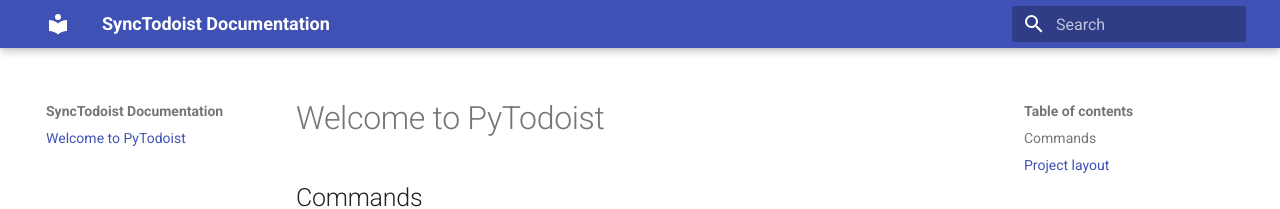
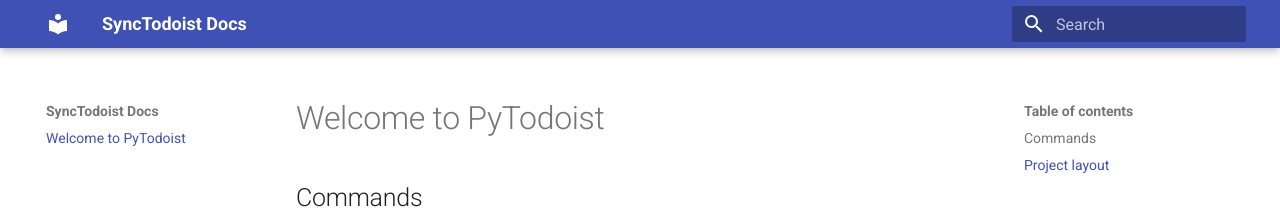
Before and after one commit to gaborschulz/synctodoist, an MkDocs documentation site: the page built from docs/index.md, in a window 1280 px wide. Shown: the top 209 px of the page. Built offline with MkDocs 1.6.1 and Material for MkDocs 9.7.7, drawn with Linux system fonts in a browser that asks for light colours.

Commit message:
Update mkdocs.yml

```diff
--- a/mkdocs.yml
+++ b/mkdocs.yml
@@ -1,3 +1,3 @@
-site_name: SyncTodoist Documentation
+site_name: SyncTodoist Docs
 theme:
   name: material
```
